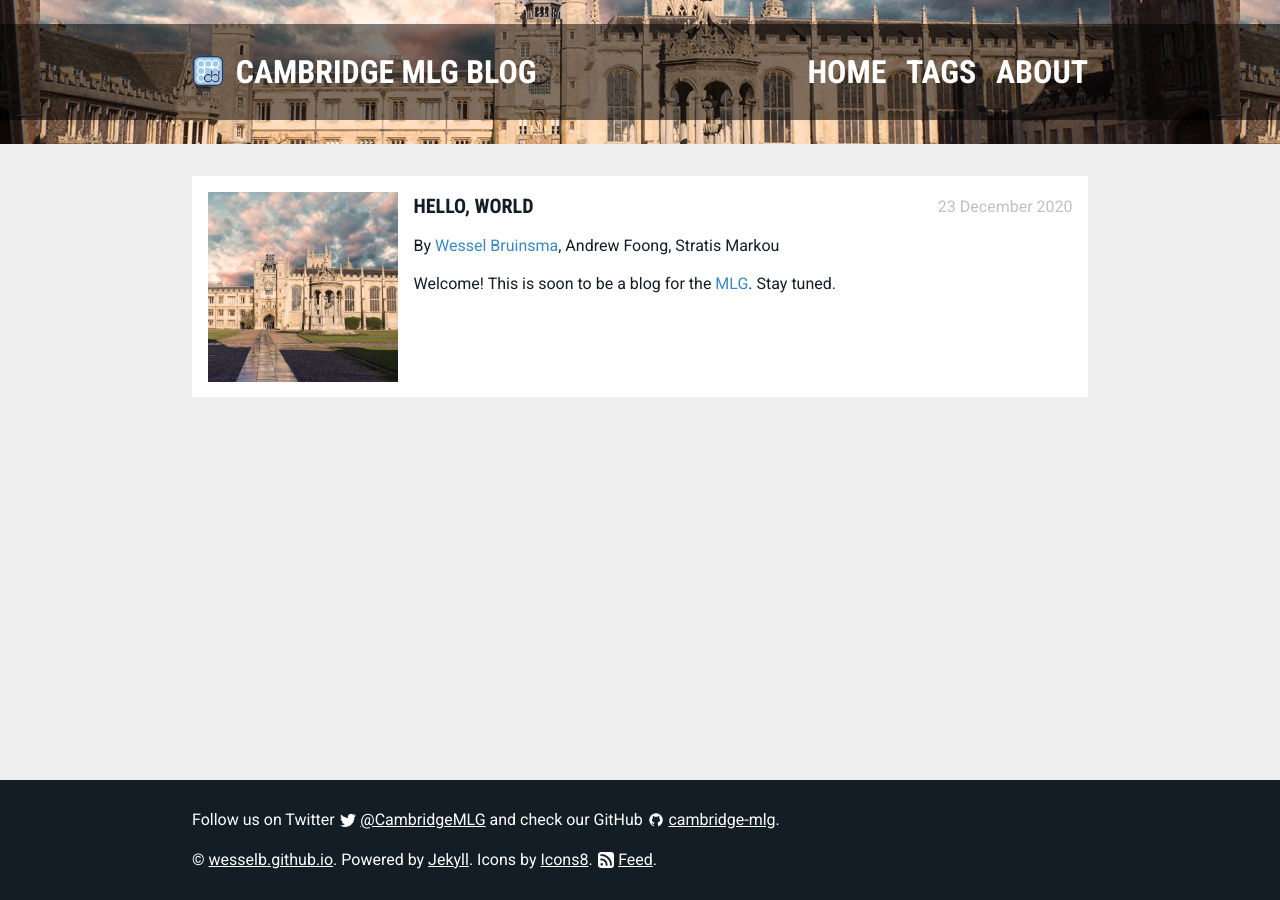
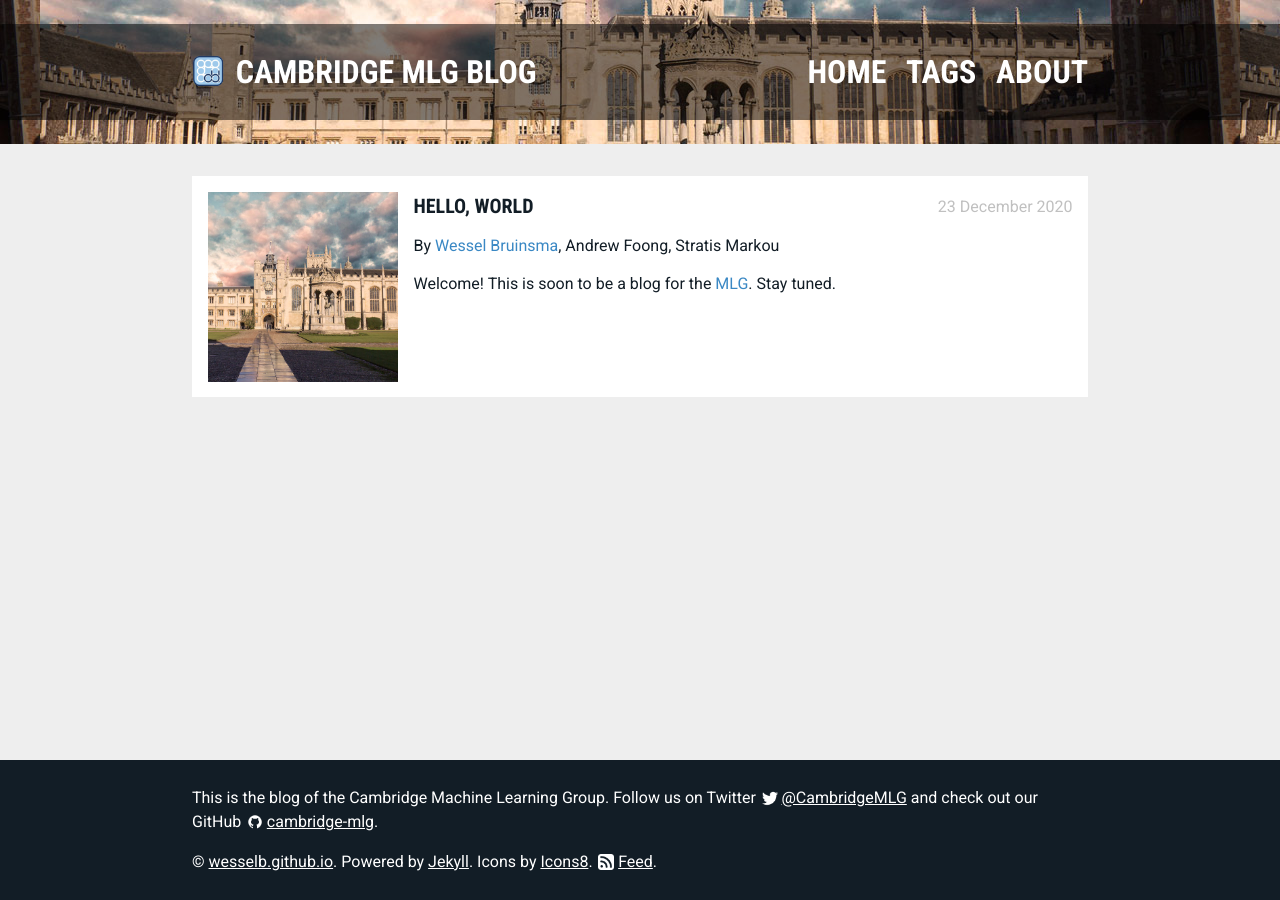
Before and after one commit to mlg-blog/mlg-blog.github.io, a Jekyll site: the page built from index.html, in a window 1280 px wide. Built offline with Jekyll 4.4.1, drawn with Linux system fonts in a browser that asks for light colours.

Commit message:
Adjust footer

```diff
--- a/_layouts/default.html
+++ b/_layouts/default.html
@@ -33,9 +33,10 @@
             <footer>
                 <div class="centered">
                     <p class="links">
+                        This is the blog of the Cambridge Machine Learning Group.
                         Follow us on Twitter
                             <a href="https://twitter.com/CambridgeMLG" id="twitter-button">@CambridgeMLG</a>
-                        and check our GitHub
+                        and check out our GitHub
                             <a href="https://github.com/cambridge-mlg/" id="github-button">cambridge-mlg</a>.
                     </p>
                     <p class="closing">
--- a/_sass/template.scss
+++ b/_sass/template.scss
@@ -77,10 +77,10 @@ body, html { height: 100%; }
     position: relative;
 }
 main {
-    padding-bottom: calc(120px + 2em);
+    padding-bottom: calc(140px + 2em);
     // Adapt to enlargement of footer.
     @media screen and (max-width: 800px) {
-        padding-bottom: calc(160px + 2em);
+        padding-bottom: calc(180px + 2em);
     }
 }
 
@@ -88,14 +88,14 @@ main {
 footer {
     position: absolute;
     bottom: 0;
-    height: 120px;
+    height: 140px;
     width: 100%;
     background: $dark;
     color: white;
 
     // If the screen becomes too small, enlarge footer.
     @media screen and (max-width: 800px) {
-        height: 160px;
+        height: 180px;
     }
 
     // Various sections
```
